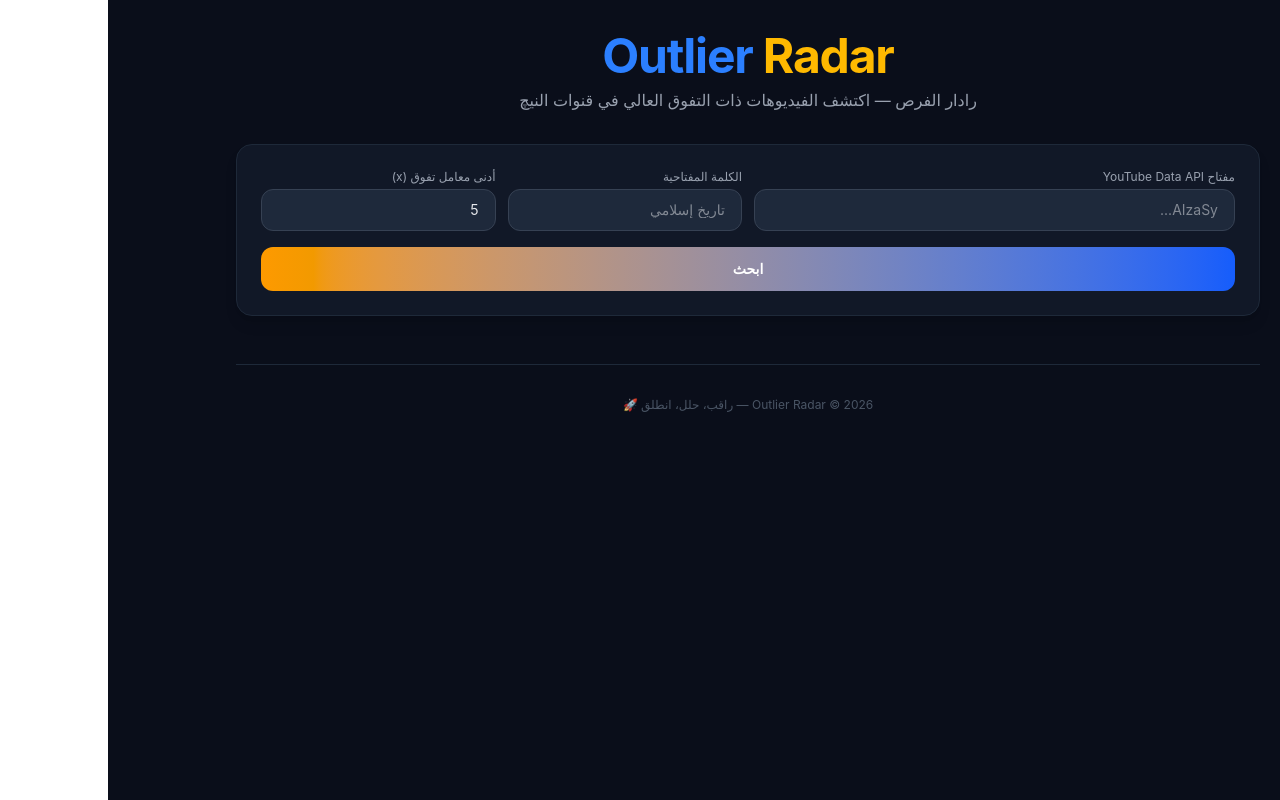
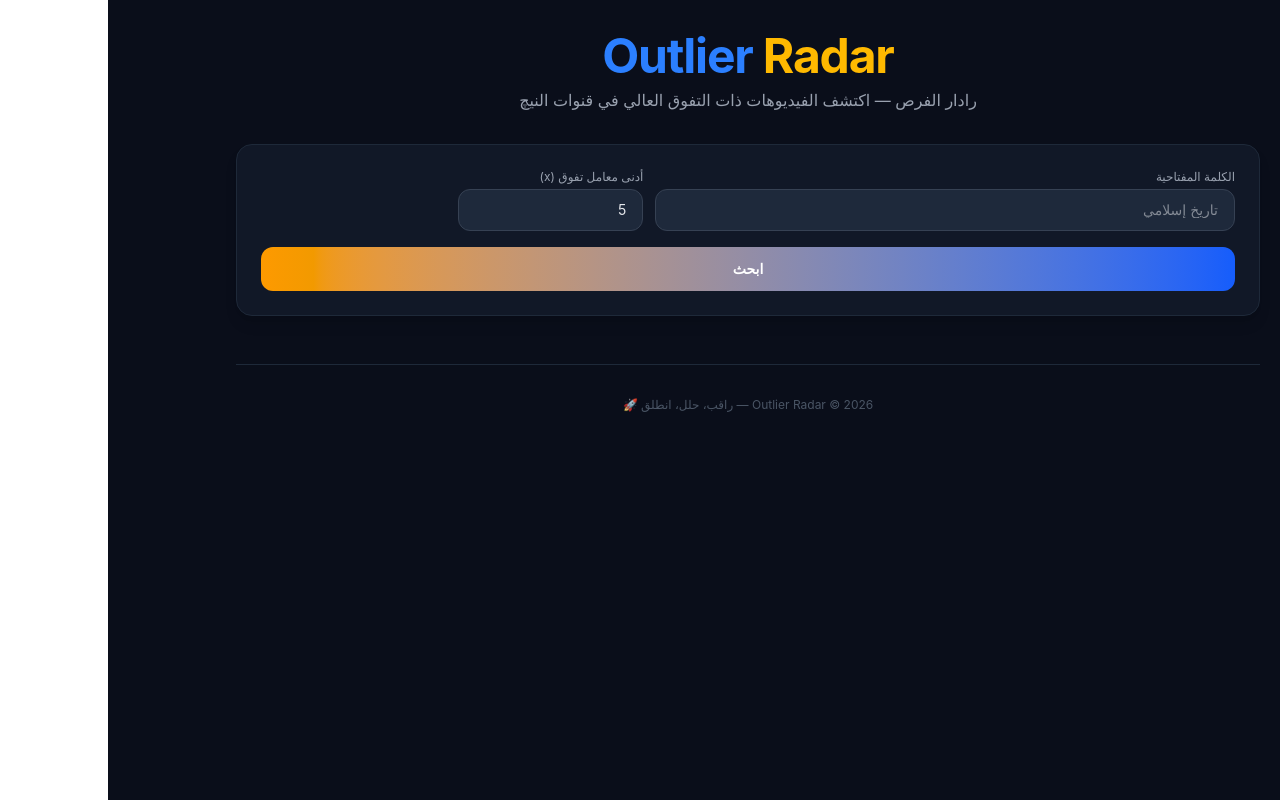
Before and after one commit to siradj85/outlier-radar, a React (Vite) app: page / in a window 1280 px wide. Built offline with nearby package versions, Linux system fonts and the light colour scheme.

Commit message:
Hardcode API key so site works for all users

```diff
--- a/src/App.jsx
+++ b/src/App.jsx
@@ -1,15 +1,7 @@
-import { useState, useEffect } from "react";
+import { useState } from "react";
 
-const LS_KEY = "outlier-radar-api-key";
+const API_KEY = "AIzaSyASyKvq39AwGH6Nsa7wEpjRAW8z8JIJTDc";
 const SEARCH_COUNT = 20;
-
-function saveApiKey(key) {
-  localStorage.setItem(LS_KEY, key);
-}
-
-function loadApiKey() {
-  return localStorage.getItem(LS_KEY) || "";
-}
 
 async function fetchJson(url) {
   const res = await fetch(url);
@@ -38,19 +30,13 @@
 }
 
 export default function App() {
-  const [apiKey, setApiKey] = useState(loadApiKey);
   const [keyword, setKeyword] = useState("");
   const [minRatio, setMinRatio] = useState(5);
   const [videos, setVideos] = useState([]);
   const [loading, setLoading] = useState(false);
   const [error, setError] = useState("");
 
-  useEffect(() => {
-    saveApiKey(apiKey);
-  }, [apiKey]);
-
   async function search() {
-    if (!apiKey) return setError("الرجاء إدخال مفتاح API");
     if (!keyword.trim()) return setError("الرجاء إدخال كلمة مفتاحية");
     setError("");
     setLoading(true);
@@ -58,7 +44,7 @@
 
     try {
       const searchUrl =
-        `https://www.googleapis.com/youtube/v3/search?part=snippet&q=${encodeURIComponent(keyword)}&type=video&order=date&publishedAfter=${daysAgo(90)}&maxResults=${SEARCH_COUNT}&key=${apiKey}`;
+        `https://www.googleapis.com/youtube/v3/search?part=snippet&q=${encodeURIComponent(keyword)}&type=video&order=date&publishedAfter=${daysAgo(90)}&maxResults=${SEARCH_COUNT}&key=${API_KEY}`;
 
       const searchData = await fetchJson(searchUrl);
       if (!searchData.items?.length) {
@@ -72,10 +58,10 @@
 
       const [statsData, channelsData] = await Promise.all([
         fetchJson(
-          `https://www.googleapis.com/youtube/v3/videos?part=statistics,snippet&id=${videoIds}&key=${apiKey}`
+          `https://www.googleapis.com/youtube/v3/videos?part=statistics,snippet&id=${videoIds}&key=${API_KEY}`
         ),
         fetchJson(
-          `https://www.googleapis.com/youtube/v3/channels?part=statistics&id=${channelIds}&key=${apiKey}`
+          `https://www.googleapis.com/youtube/v3/channels?part=statistics&id=${channelIds}&key=${API_KEY}`
         ),
       ]);
 
@@ -136,18 +122,8 @@
         </header>
 
         <section className="bg-[#111827] rounded-2xl p-4 md:p-6 mb-6 shadow-lg border border-gray-800">
-          <div className="grid grid-cols-1 md:grid-cols-4 gap-3">
-            <div className="md:col-span-2">
-              <label className="block text-xs text-gray-400 mb-1">مفتاح YouTube Data API</label>
-              <input
-                type="text"
-                value={apiKey}
-                onChange={(e) => setApiKey(e.target.value)}
-                placeholder="AIzaSy..."
-                className="w-full bg-[#1e293b] border border-gray-700 rounded-xl px-4 py-2.5 text-sm text-gray-200 focus:outline-none focus:border-blue-500 transition"
-              />
-            </div>
-            <div>
+          <div className="grid grid-cols-1 md:grid-cols-5 gap-3">
+            <div className="md:col-span-3">
               <label className="block text-xs text-gray-400 mb-1">الكلمة المفتاحية</label>
               <input
                 type="text"
```
